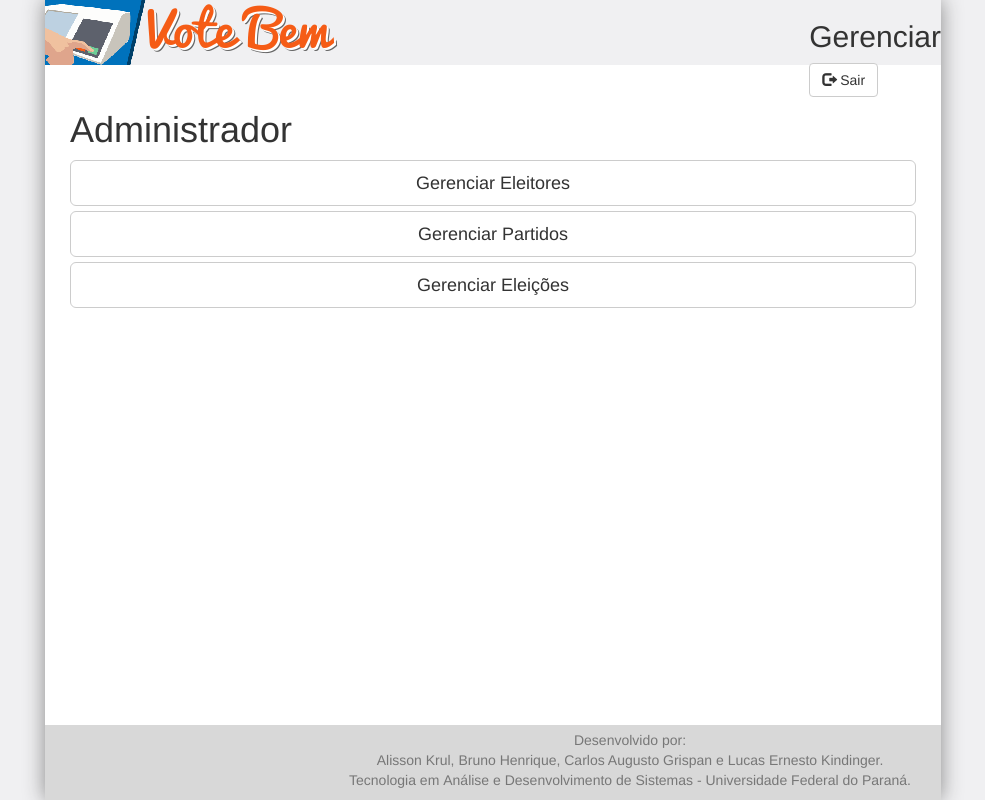
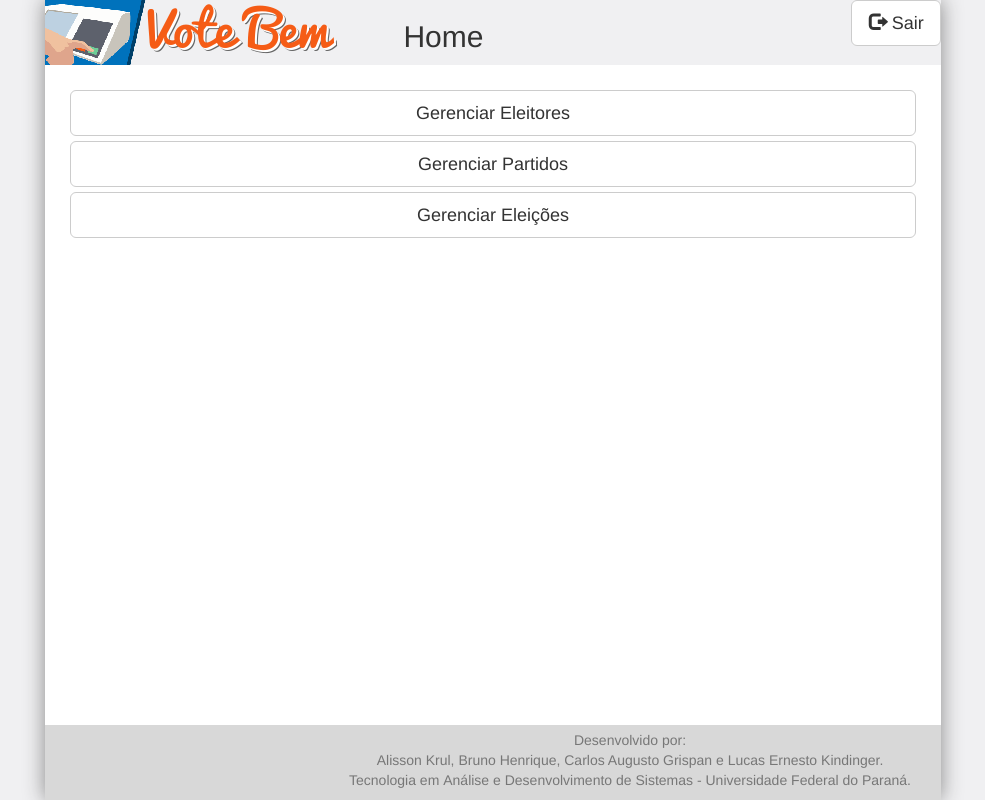
Before and after one commit to kindingerlek/Urna-IAC, a PHP site: page /view/admin_home.php in a window 1280 px wide; the page is wider, and only the part inside the window is pictured. Shown: that part, without its empty margins (147-1132 px from the left). Run offline with PHP 8.4, Linux system fonts and the light colour scheme.

Commit message:
1.0.3.5
Arrumado o header das páginas. E o menu do administrador está
funcionando.

```diff
--- a/view/admin_home.php
+++ b/view/admin_home.php
@@ -21,10 +21,9 @@
 
       <!-- Conteúdo da página -->
       <div class="page-content">
-        <h1>Administrador</h1>
-        <a class="btn btn-default btn-lg btn-block" href="#" role="button" > Gerenciar Eleitores</a>
-        <a class="btn btn-default btn-lg btn-block" href="#" role="button" > Gerenciar Partidos</a>
-        <a class="btn btn-default btn-lg btn-block" href="#" role="button" > Gerenciar Eleições</a>
+        <a class="btn btn-default btn-lg btn-block" href="admin_manager_voter.php" role="button" > Gerenciar Eleitores</a>
+        <a class="btn btn-default btn-lg btn-block" href="admin_manager_party.php" role="button" > Gerenciar Partidos</a>
+        <a class="btn btn-default btn-lg btn-block" href="admin_manager_election.php" role="button" > Gerenciar Eleições</a>
       </div>
 
       <!-- Rodapé da página -->
@@ -32,5 +31,11 @@
 
     <!-- Fim do corpo da página -->
     </div>
+
+    <script>
+      var pageTitle = $(document).find("title").text();
+
+      $("#page-title").text(pageTitle);
+    </script>
   </body>
 </html>
--- a/view/page_header_sml.php
+++ b/view/page_header_sml.php
@@ -1,14 +1,16 @@
 <!-- Cabeçalho da página -->
 <div class="page-header-sml">
-  <div style="float:left">
+  <div style="float:left; width:40%; height:100%;">
     <img src="../resources/images/votebem_logo_sml.png" id="header-logo"/>
     <h1>Vote Bem</h1>
   </div>
 
-  <div style="float:right">
+  <div style="float:left; width:50%; height:100%;">
     <h2 id="page-title">Gerenciar</h2>
+  </div>
 
-    <button type="button" class="btn btn-default" aria-label="Left Align">
+  <div style="float:left; width:10%; height:100%;" >
+    <button type="button" class="btn btn-default btn-lg btn-block" aria-label="Left Align">
       <span class="glyphicon glyphicon-log-out" aria-hidden="true"></span> Sair
     </button>
   </div>
--- a/view/register_new_user.php
+++ b/view/register_new_user.php
@@ -105,13 +105,13 @@
             <!-- Input Senha -->
             <div class="col-md-6 form-group">
               <label>Senha:</label>
-              <input type="text" id="register-password" name="register-password" class="form-control" maxlenght="2">
+              <input type="text" id="register-password" name="register-password" class="form-control">
             </div>
 
             <!-- Input Confirmação da senha -->
             <div class="col-md-6 form-group">
               <label>Confirmar Senha:</label>
-              <input type="text" id="register-cfmPassword" name="register-cfmPassword" class="form-control" maxlenght="2">
+              <input type="text" id="register-cfmPassword" name="register-cfmPassword" class="form-control">
             </div>
           </div>
 
```
Also changed, not shown: view/admin_manager_party.php (+6 -4 lines), view/admin_manager_voter.php (+7 -3 lines), view/register_party.php (added, +40 -0 lines).
